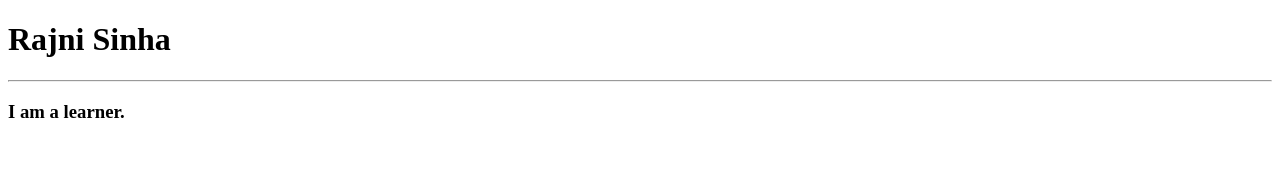
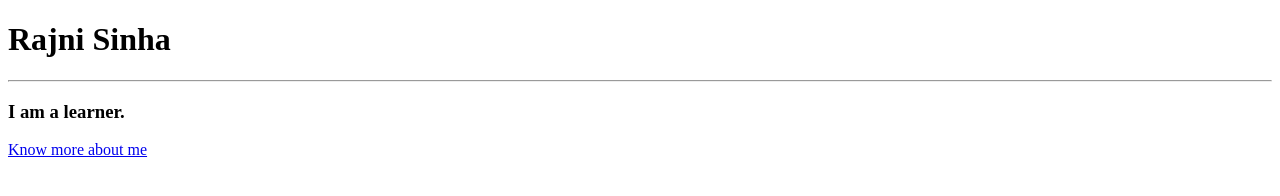
Before and after one commit to Rajnisinha/my_portfolio, a plain HTML site: page index.html in a window 1280 px wide. Drawn offline with Linux system fonts and the light colour scheme.

Commit message:
updating index.html and about.html

```diff
--- a/index.html
+++ b/index.html
@@ -9,6 +9,7 @@
     <h1>Rajni Sinha</h1>
     <hr>
     <h3> I am a learner.</h3>
+    <a href="about.html">Know more about me</a>
 </body>
 
 </html>
```
Also changed, not shown: about.html (+1 -0 lines).
